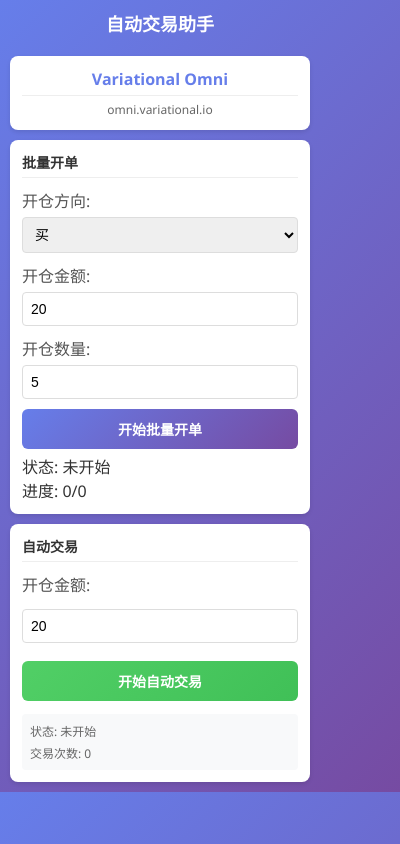
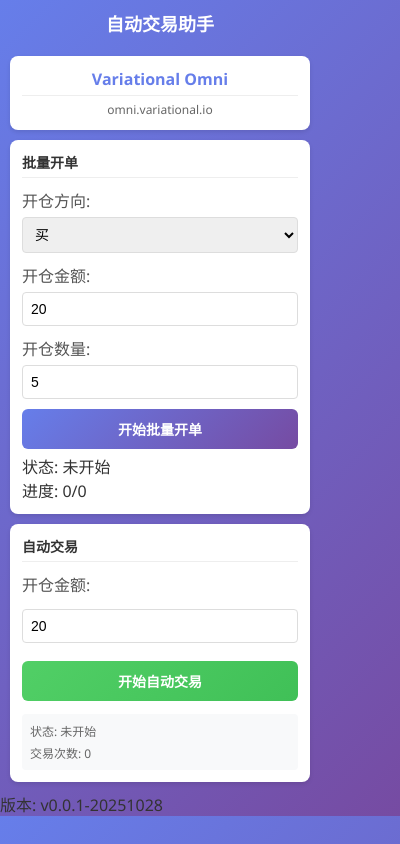
Before and after one commit to cbl315/web3-automated-assitant, a browser extension: page popup.html in a window 400 px wide. Drawn offline with Linux system fonts and the light colour scheme.

Commit message:
feat: add version display and update package version
- Updated `package.json` version to `v0.0.1-20251028` for better version tracking.
- Added a footer in `popup.html` to display the version number dynamically.
- Implemented `loadVersion` function in `popup.js` to fetch and display the version from `package.json`.
- Integrated version loading into the DOMContentLoaded event listener.

This change improves transparency by showing the extension version to users and ensures version consistency.

```diff
--- a/package.json
+++ b/package.json
@@ -1,6 +1,6 @@
 {
   "name": "web3-automated-trading-assistant",
-  "version": "1.0.0",
+  "version": "v0.0.1-20251028",
   "description": "浏览器插件 - Web3自动交易助手，支持市价开单和平仓",
   "main": "background.js",
   "scripts": {
--- a/popup.html
+++ b/popup.html
@@ -61,6 +61,10 @@
         </div>
     </div>
 
+    <footer class="version-info">
+        版本: <span id="versionNumber">加载中...</span>
+    </footer>
+
     <script src="popup.js"></script>
 </body>
 </html>
--- a/popup.js
+++ b/popup.js
@@ -248,8 +248,21 @@
     }
 }
 
+// 读取并显示版本号
+async function loadVersion() {
+    try {
+        const response = await fetch(chrome.runtime.getURL('package.json'));
+        const data = await response.json();
+        document.getElementById('versionNumber').textContent = data.version;
+    } catch (error) {
+        console.error('加载版本号失败:', error);
+        document.getElementById('versionNumber').textContent = '未知';
+    }
+}
+
 // 初始化交易助手
 document.addEventListener('DOMContentLoaded', () => {
     const assistant = new TradingAssistant();
     assistant.startStatusPolling(); // 开始定期更新状态
+    loadVersion(); // 加载版本号
 });
```
